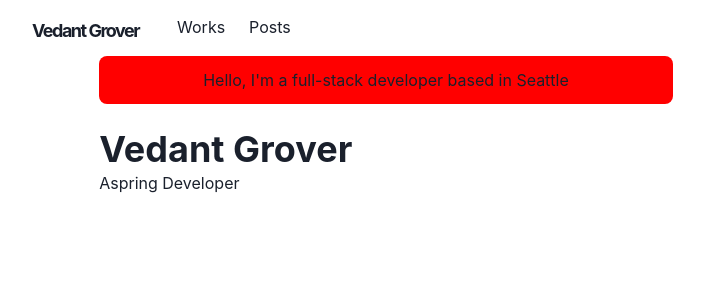
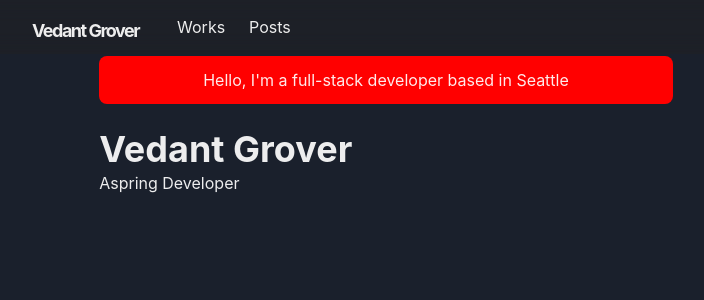
Before and after one commit to vedantgrover/VedantsPortfolio, a Next.js app: page / in a window 1280 px wide. Shown: the top 300 px of the page, without its empty margins (254-958 px from the left). Built offline with nearby package versions, Linux system fonts and the light colour scheme.

Commit message:
Adds theme config

```diff
--- /dev/null
+++ b/libs/theme.js
@@ -0,0 +1,51 @@
+import { extendTheme } from "@chakra-ui/react";
+import { mode } from '@chakra-ui/theme-tools'
+
+const styles = {
+    global: props => ({
+        body: {
+            bg: mode('#f0e7db', '#202023')(props)
+        }
+    })
+}
+
+const components = {
+    Heading: {
+        variants: {
+            'section-title': {
+                textDecoration: 'underline',
+                fontSize: 20,
+                textUnderlineOffset: 6,
+                textDecorationColor: "#525252",
+                textDecorationThickness: 4,
+                marginTop: 3,
+                marginBotton: 4
+            }
+        }
+    },
+    Link: {
+        baseStyle: props => ({
+            color: mode('#3d7aed', '#ff63c3')(props),
+            textUnderlineOffset: 3
+        })
+    }
+}
+
+const fonts = {
+    heading: "'M PLUS Rounded 1c'"
+}
+
+const colors = {
+    glassTeal: '#88ccca'
+}
+
+const config = {
+    initialColorMode: 'dark',
+    useSystemColorMode: true
+}
+
+const theme = extendTheme({
+    config, styles, components, colors, fonts
+})
+
+export default theme
--- /dev/null
+++ b/pages/_document.js
@@ -0,0 +1,18 @@
+import { ColorModeScript } from "@chakra-ui/react";
+import NextDocument, {Html, Head, Main, NextScript} from 'next/document'
+import theme from "../libs/theme";
+
+export default class Document extends NextDocument {
+    render () {
+        return (
+            <Html lang="en">
+                <Head />
+                <body>
+                    <ColorModeScript initialColorMode={theme.config.initialColorMode} />
+                    <Main />
+                    <NextScript />
+                </body>
+            </Html>
+        )
+    }
+}
```
